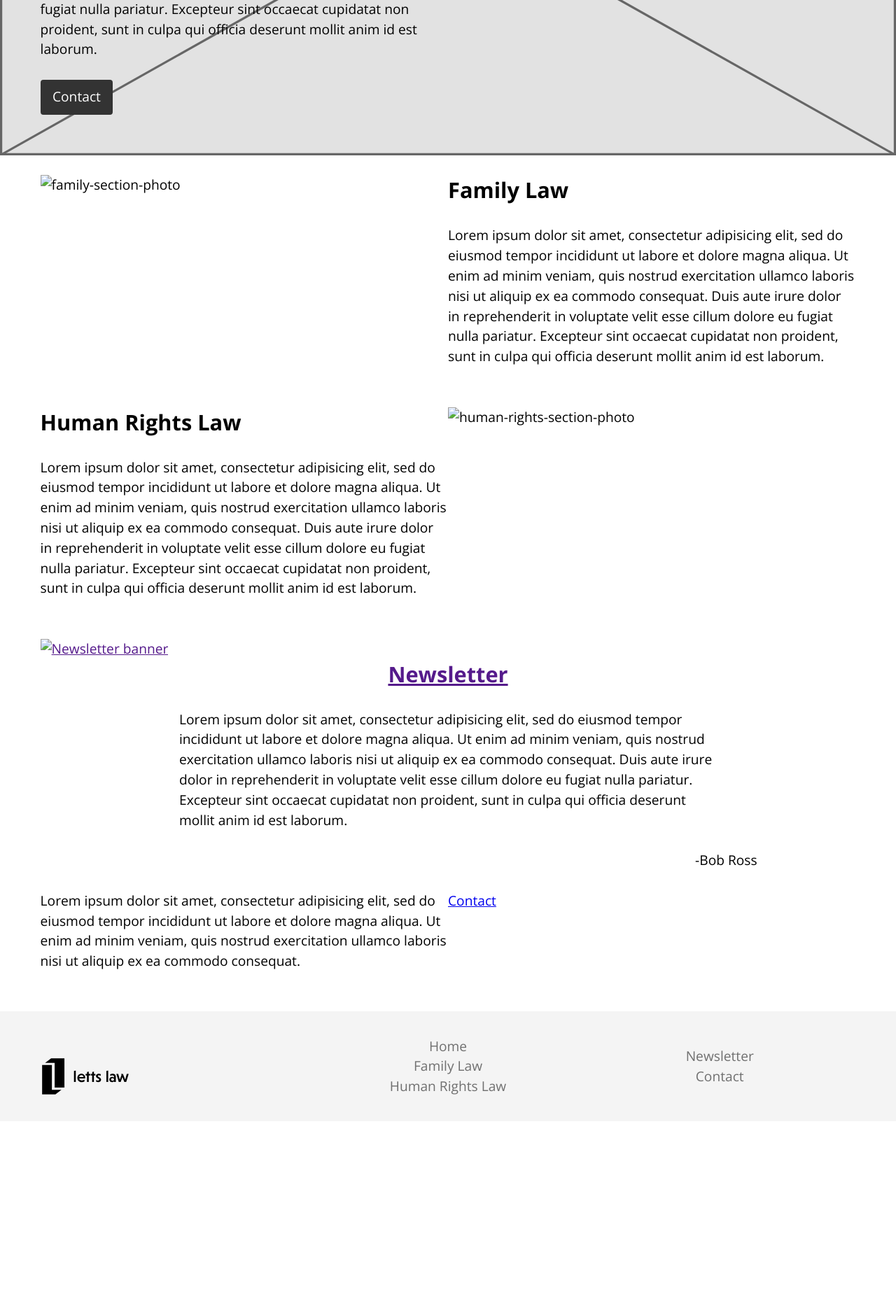
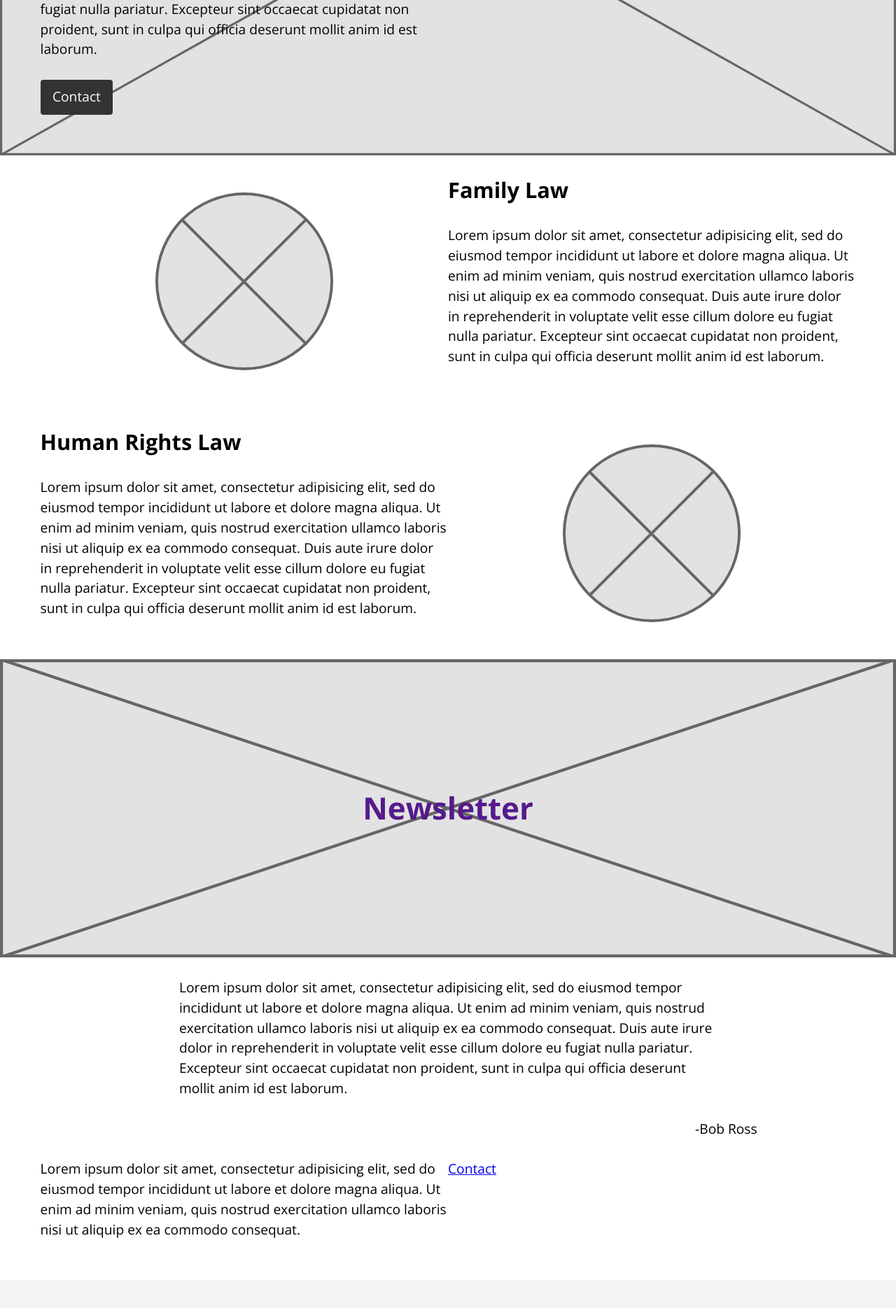
Before and after one commit to Ten-3/letts-law, a Jekyll site: the page built from index.html, in a window 1280 px wide. Shown: the part 684-2553 px from the top of the page at 70% size. Built offline with Jekyll 4.4.1, drawn with Linux system fonts in a browser that asks for light colours; Markdown is read by kramdown in place of the engine named in the settings; before the commit the page ends 2286 px from its top, so only the background shows below that.

Commit message:
Add placement picture and newsletter banner

```diff
--- a/css/main.css
+++ b/css/main.css
@@ -38,6 +38,18 @@ footer {
   max-width: 35em;
 }
 
+img {
+  display: block;
+  margin: auto;
+}
+
+.newsletter-banner {
+  background-image: url("../images/placeholder-3by1.svg");
+  background-position: center;
+  background-repeat: no-repeat;
+  background-size: cover;
+  min-height: 15em;
+}
 
 /*screen size Navigtation css */
 @media only screen and (min-width: 16px) {
--- a/css/toggle.css
+++ b/css/toggle.css
@@ -9,6 +9,7 @@
   right: 15%;
   top: 65%;
   width: 15em;
+  z-index: 100;
 }
 
 .nav a {
--- a/index.html
+++ b/index.html
@@ -12,9 +12,9 @@ layout: default
 
     </div>
 
-    <div class="push gutter-2 grid family-section">
+    <div class="push-2 gutter-2 grid grid-middle family-section">
       <div class="unit xs-1 s-1 m-1-2 l-1-2 xl-1-2">
-        <img src="" alt="family-section-photo">
+        <img src="images/placeholder-circle.svg" alt="family-section-photo">
       </div>
       <div class="unit xs-1 s-1 m-1-2 l-1-2 xl-1-2">
         <h2>Family Law</h2>
@@ -22,20 +22,21 @@ layout: default
       </div>
     </div>
 
-    <div class="push gutter-2 grid human-rights-section">
+    <div class="push gutter-2 grid grid-middle human-rights-section">
       <div class="unit xs-1 s-1 m-1-2 l-1-2 xl-1-2">
         <h2>Human Rights Law</h2>
         <p>Lorem ipsum dolor sit amet, consectetur adipisicing elit, sed do eiusmod tempor incididunt ut labore et dolore magna aliqua. Ut enim ad minim veniam, quis nostrud exercitation ullamco laboris nisi ut aliquip ex ea commodo consequat. Duis aute irure dolor in reprehenderit in voluptate velit esse cillum dolore eu fugiat nulla pariatur. Excepteur sint occaecat cupidatat non proident, sunt in culpa qui officia deserunt mollit anim id est laborum.</p>
       </div>
       <div class="unit xs-1 s-1 m-1-2 l-1-2 xl-1-2">
-        <img src="" alt="human-rights-section-photo">
+        <img src="images/placeholder-circle.svg" alt="human-rights-section-photo">
       </div>
     </div>
 
-    <div class="push gutter-2 newsletter-banner">
-      <a href="">
-        <img src="" alt="Newsletter banner">
-        <h2 class="text-center">Newsletter</h2>
+    <div class="push">
+      <a class="newsletter-btn" href="">
+        <div class="embed embed-3by1 newsletter-banner relative">
+          <h2 class="text-center absolute pin-c text-center yotta">Newsletter</h2>
+        </div>
       </a>
     </div>
 
```
Also changed, not shown: images/placeholder-3by1.svg (added), images/placeholder-circle.svg (added).
